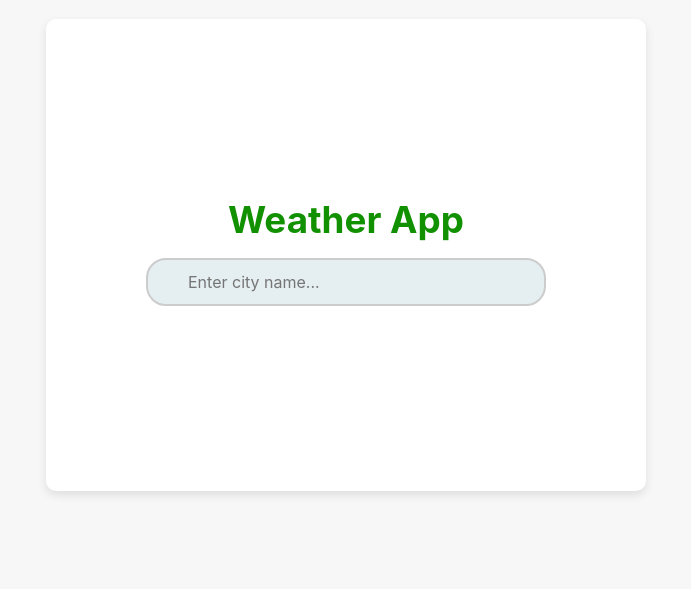
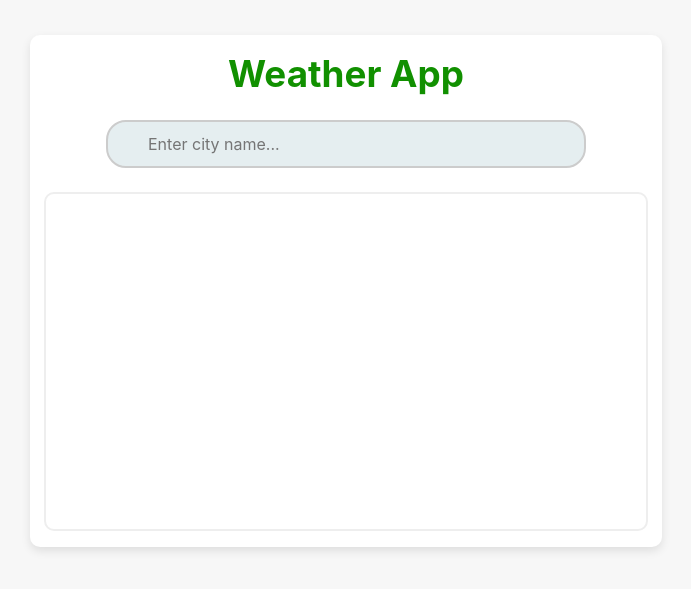
Before and after one commit to rasyidcode/react-examples, a React (Vite) app in the folder weather-app/: page / in a window 1280 px wide. Shown: the part 109-698 px from the top of the page, without its empty margins (294-985 px from the left). Built offline with nearby package versions, Linux system fonts and the light colour scheme.

Commit message:
weather-app: update css

```diff
--- a/weather-app/src/App.css
+++ b/weather-app/src/App.css
@@ -3,48 +3,68 @@
     Ubuntu, Cantarell, "Open Sans", "Helvetica Neue", sans-serif;
 }
 
-html {
-  background-color: #f7f7f7;
+body {
+  margin: 0;
 }
 
-.App {
+#root {
+  display: flex;
+  background-color: #f7f7f7;
+  height: 100vh;
+  justify-content: center;
+  align-items: center;
+}
+
+.app {
+  flex: 1;
+  min-height: 480px;
   display: flex;
   flex-direction: column;
-  justify-content: center;
-  width: 600px;
-  min-height: 440px;
+  align-items: center;
+  max-width: 600px;
   background-color: rgb(255, 255, 255);
-  text-align: center;
-  margin: 128px auto;
   border-radius: 10px;
-  padding-bottom: 32px;
   box-shadow: 0 4px 10px rgba(0, 0, 0, 0.1);
+  padding: 1rem;
 }
 
-.app-name {
+.app-title {
   font-size: 2.3rem;
   color: rgb(17, 144, 0);
-  margin-bottom: 16px;
+  margin: 0;
 }
 
-.city-search {
+.search-bar {
   width: 100%;
-  max-width: 400px;
+  display: flex;
+  justify-content: center;
+}
+
+.search-bar input {
+  width: 100%;
+  margin-top: 1.5rem;
+  max-width: 480px;
   box-sizing: border-box;
   border: 2px solid rgb(204, 204, 204);
   outline: none;
   border-radius: 20px;
   font-size: 16px;
   background-color: #e5eef0;
-  background-position: 10px 12px;
-  background-repeat: no-repeat;
   padding: 12px 40px 12px 40px;
-  transition: width 0.4s ease-in-out;
   color: #333;
 }
-.city-search:focus {
+
+.content {
+  margin-top: 1.5rem;
+  flex: 1;
   width: 100%;
+  display: flex;
+  align-items: center;
+  justify-content: center;
+  border: 2px solid #eee;
+  border-radius: 10px;
 }
+
 .city-name {
   font-size: 1.5rem;
   color: #444;
@@ -61,7 +81,6 @@ html {
   font-size: 3rem;
   font-weight: 700;
   color: #1e2432;
-    text-align: center;
 }
 
 .deg {
@@ -76,32 +95,13 @@ html {
 
 .error-message {
   display: block;
-    text-align: center;
   color: #d32f2f;
   font-size: 24px;
-    margin-top: auto;
+  margin-top: 1rem;
 }
 
-.Loader {
+.loading {
   display: flex;
   justify-content: center;
-    align-items: center;
-    height: 100%;
+  margin-top: 1rem;
 }
-
-.Loader > div {
-    margin: 0 auto;
-}
-
-.weather-icon {
-    display: flex;
-    justify-content: center;
-    align-items: center;
-}
-
-.weather-icon img {
-    width: 100px;
-    height: 100px;
-    border-radius: 50%;
-    box-shadow: 0 4px 8px rgba(0, 0, 0, 0.2);
-}
--- a/weather-app/src/App.tsx
+++ b/weather-app/src/App.tsx
@@ -1,4 +1,3 @@
-// import { useState } from "react";
 import { faFrown } from "@fortawesome/free-solid-svg-icons";
 import { FontAwesomeIcon } from "@fortawesome/react-fontawesome";
 import { Oval } from "react-loader-spinner";
@@ -6,6 +5,7 @@ import "./App.css";
 import { KeyboardEvent, useState } from "react";
 import axios from "axios";
 import { Weather } from "./Types";
+import { getTodayString } from "./utils";
 
 type WeatherState = {
   loading: boolean;
@@ -27,13 +27,13 @@ export default function App() {
       setInput("");
       setWeather({ ...weather, loading: true });
       const url = "https://api.openweathermap.org/data/2.5/weather";
-      const api_key = import.meta.env.VITE_OPENWEATHERMAP_API_KEY;
+      const apiKey = import.meta.env.VITE_OPENWEATHERMAP_API_KEY;
       await axios
         .get(url, {
           params: {
             q: input,
             units: "metric",
-            appid: api_key,
+            appid: apiKey,
           },
         })
         .then((res) => {
@@ -48,66 +48,29 @@ export default function App() {
     }
   };
 
-  const getTodayString = () => {
-    const months = [
-      "January",
-      "February",
-      "March",
-      "April",
-      "May",
-      "June",
-      "July",
-      "August",
-      "September",
-      "October",
-      "November",
-      "December",
-    ];
-    const weekDays = [
-      "Sunday",
-      "Monday",
-      "Tuesday",
-      "Wednesday",
-      "Thursday",
-      "Friday",
-      "Saturday",
-    ];
-    const currentDate = new Date();
-    const date = `${weekDays[currentDate.getDay()]} ${currentDate.getDate()} ${
-      months[currentDate.getMonth()]
-    }`;
-    return date;
-  };
-
   return (
-    <div className="App">
-      <h1 className="app-name">Weather App</h1>
+    <div className="app">
+      <h1 className="app-title">Weather App</h1>
       <div className="search-bar">
         <input
           type="text"
-          className="city-search"
           name="query"
           placeholder="Enter city name..."
           onChange={(e) => setInput(e.target.value)}
           onKeyUp={search}
         />
       </div>
+      <div className="content">
         {weather.loading && (
-        <>
-          <br />
-          <br />
-          <Oval visible={true} />
-        </>
+          <Oval visible={true} width={50} height={50} wrapperClass="loading" />
         )}
         {weather.error && (
-        <>
-          <br />
-          <br />
           <span className="error-message">
             <FontAwesomeIcon icon={faFrown} />
-            <span style={{ fontSize: "20px" }}>City not found</span>
+            <span style={{ fontSize: "20px", marginLeft: "1rem" }}>
+              City not found
             </span>
-        </>
+          </span>
         )}
         {weather && weather.data && weather.data.main && (
           <div>
@@ -132,5 +95,6 @@ export default function App() {
           </div>
         )}
       </div>
+    </div>
   );
 }
--- /dev/null
+++ b/weather-app/src/utils.ts
@@ -0,0 +1,30 @@
+export const getTodayString = () => {
+  const months = [
+    "January",
+    "February",
+    "March",
+    "April",
+    "May",
+    "June",
+    "July",
+    "August",
+    "September",
+    "October",
+    "November",
+    "December",
+  ];
+  const weekDays = [
+    "Sunday",
+    "Monday",
+    "Tuesday",
+    "Wednesday",
+    "Thursday",
+    "Friday",
+    "Saturday",
+  ];
+  const currentDate = new Date();
+  const date = `${weekDays[currentDate.getDay()]} ${currentDate.getDate()} ${
+    months[currentDate.getMonth()]
+  }`;
+  return date;
+};
```
Lines whose indentation alone changed are shown as unchanged.
